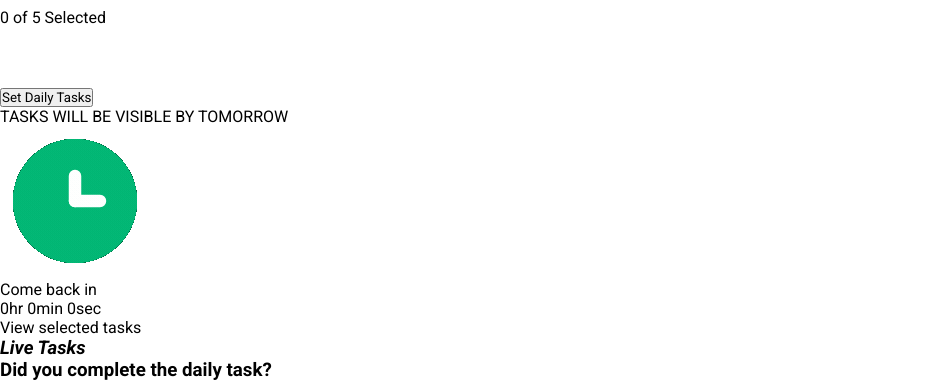
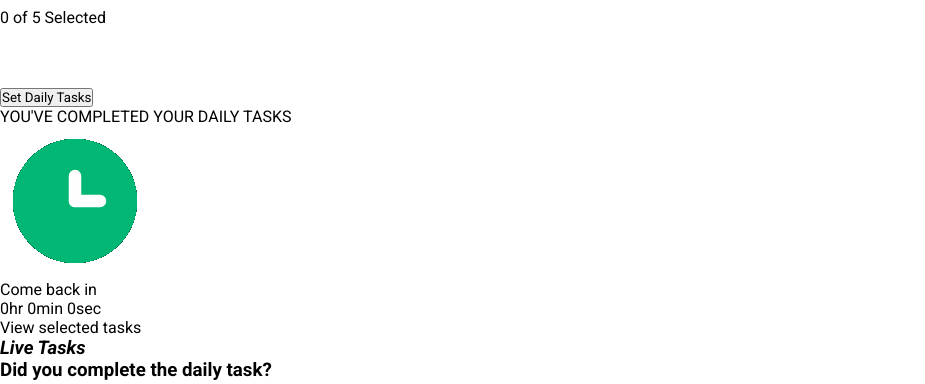
Before and after one commit to 001grindpa/DPA, a Flask app: template templates/index.html in a window 1280 px wide. Shown: the part 4974-5358 px from the top of the page, without its empty margins (0-925 px from the left). Run offline with Flask 3, Linux system fonts and the light colour scheme; the template is opened without the code that fills it: most values are stand-ins (such as "Sample title", 1, 10 or a date in 2020); parts of the project's set-up code (start-up, migrations or seed data) failed here and were passed over; some libraries are stand-ins or nearby versions.

Commit message:
extra lil update

```diff
--- a/templates/index.html
+++ b/templates/index.html
@@ -61,7 +61,7 @@
             </div>
         </form>
         <div class="noTasks">
-            <div>TASKS WILL BE VISIBLE BY TOMORROW</div>
+            <div>YOU'VE COMPLETED YOUR DAILY TASKS</div>
         </div>
         <div class="timerCont">
             <img src="{{ url_for('static', filename='images/timer2.gif') }}" alt="timer">
```
